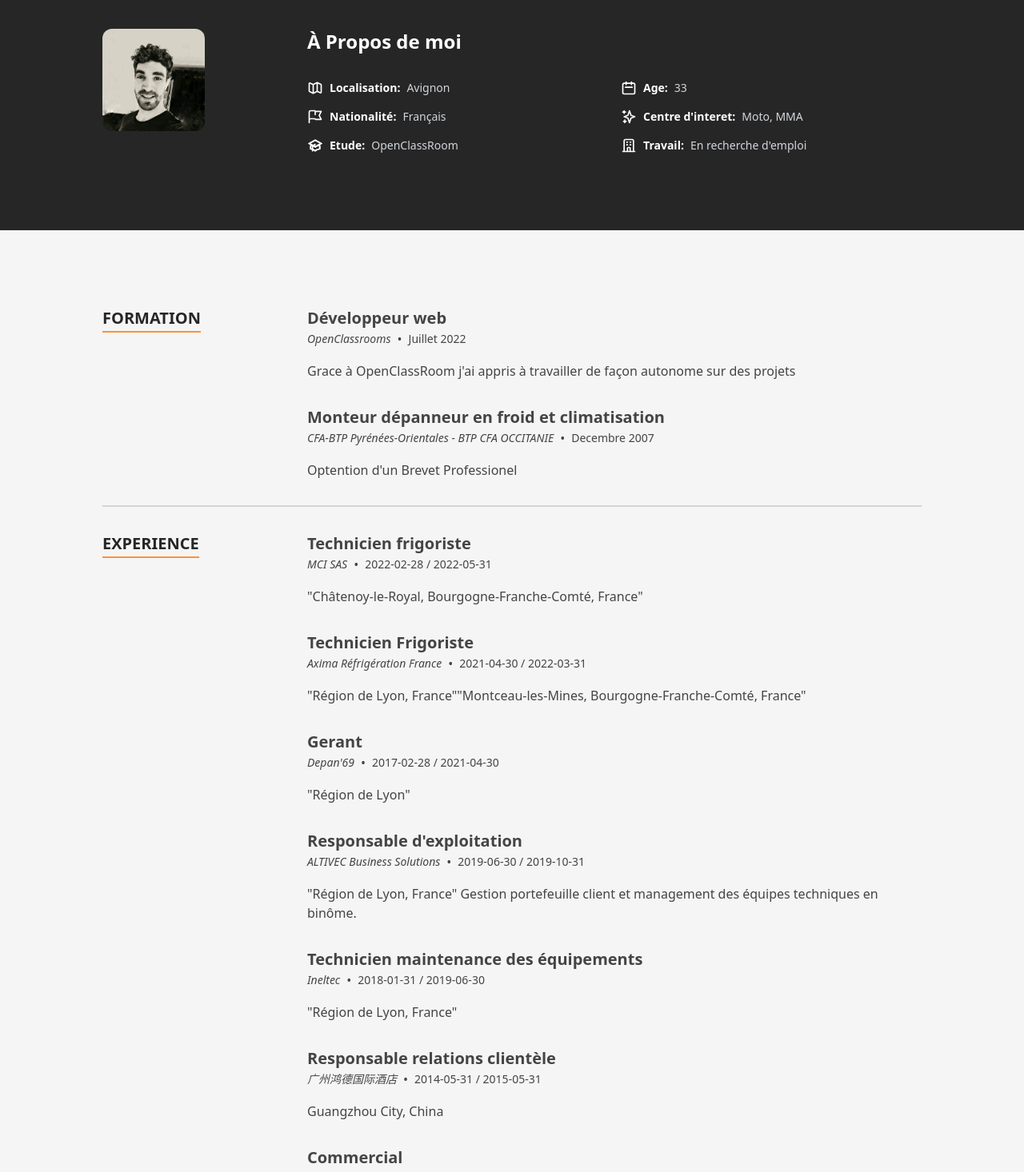
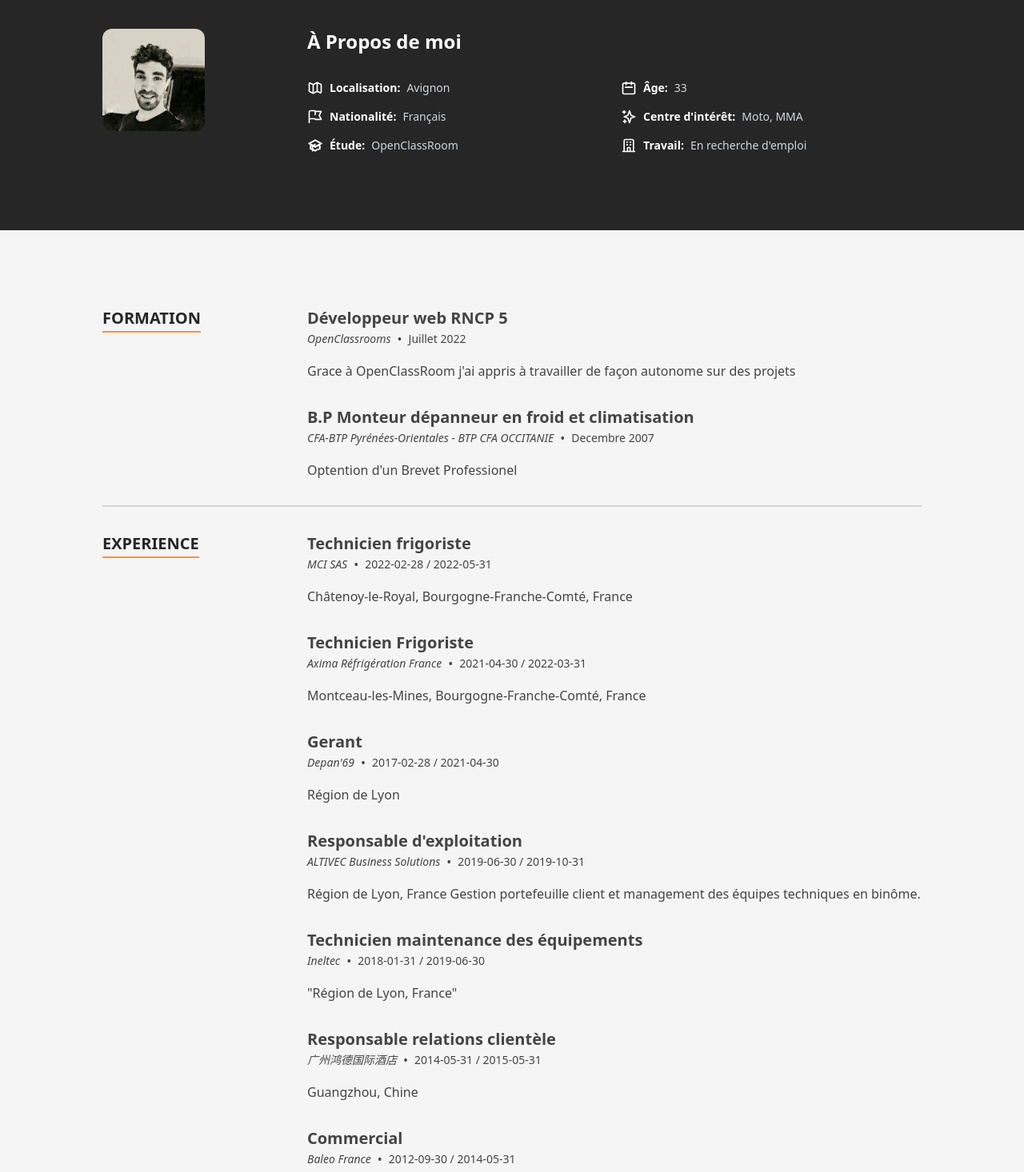
Before and after one commit to Bulrack66/React-Resume-Next, a Next.js app: page / in a window 1280 px wide. Shown: the part 860-2326 px from the top of the page at 80% size. Built offline with nearby package versions, Linux system fonts and the light colour scheme.

Commit message:
UpdateResume

```diff
--- a/src/data/data.tsx
+++ b/src/data/data.tsx
@@ -102,10 +102,10 @@ export const aboutData: About = {
   description: ``,
   aboutItems: [
     {label: 'Localisation', text: 'Avignon', Icon: MapIcon},
-    {label: 'Age', text: '33', Icon: CalendarIcon},
+    {label: 'Âge', text: '33', Icon: CalendarIcon},
     {label: 'Nationalité', text: 'Français', Icon: FlagIcon},
-    {label: "Centre d'interet", text: 'Moto, MMA', Icon: SparklesIcon},
-    {label: 'Etude', text: 'OpenClassRoom', Icon: AcademicCapIcon},
+    {label: "Centre d'intérêt", text: 'Moto, MMA', Icon: SparklesIcon},
+    {label: 'Étude', text: 'OpenClassRoom', Icon: AcademicCapIcon},
     {label: 'Travail', text: "En recherche d'emploi", Icon: OfficeBuildingIcon},
   ],
 };
@@ -214,13 +214,13 @@ export const portfolioItems: PortfolioItem[] = [
 export const education: TimelineItem[] = [
   {
     location: "OpenClassrooms",
-    title: "Développeur web",
+    title: "Développeur web RNCP 5",
     date: "Juillet 2022",
     content:<p>Grace à OpenClassRoom j'ai appris à travailler de façon autonome sur des projets</p>
   },
   {
     location: "CFA-BTP Pyrénées-Orientales - BTP CFA OCCITANIE",
-    title: "Monteur dépanneur en froid et climatisation",
+    title: "B.P Monteur dépanneur en froid et climatisation",
     content: <p>Optention d'un Brevet Professionel</p>,
     date: "Decembre 2007",
   },
@@ -231,26 +231,26 @@ export const experience: TimelineItem[] = [
     location: "MCI SAS",
     title: "Technicien frigoriste ",
     date: "2022-02-28 / 2022-05-31",
-    content: (<p>"Châtenoy-le-Royal, Bourgogne-Franche-Comté, France"</p>)
+    content: (<p>Châtenoy-le-Royal, Bourgogne-Franche-Comté, France</p>)
   },
   {
     location: "Axima Réfrigération France",
     title: "Technicien Frigoriste",
     date: "2021-04-30 / 2022-03-31",
-    content: (<p>"Région de Lyon, France""Montceau-les-Mines, Bourgogne-Franche-Comté, France"</p>)
+    content: (<p>Montceau-les-Mines, Bourgogne-Franche-Comté, France</p>)
   },
   {
     location: "Depan'69",
     title: "Gerant",
     date: "2017-02-28 / 2021-04-30",
-    content: (<p>"Région de Lyon"</p>)
+    content: (<p>Région de Lyon</p>)
   },
   {
     location: "ALTIVEC Business Solutions",
     title: "Responsable d'exploitation",
     date: "2019-06-30 / 2019-10-31",
     content: (
-    <p>"Région de Lyon, France" Gestion portefeuille client et management
+    <p>Région de Lyon, France Gestion portefeuille client et management
        des équipes techniques en binôme.</p>
     )
   },
@@ -264,13 +264,13 @@ export const experience: TimelineItem[] = [
     location: "广州鸿德国际酒店",
     title: "Responsable relations clientèle",
     date: "2014-05-31 / 2015-05-31",
-    content: (<p>Guangzhou City, China</p>)
+    content: (<p>Guangzhou, Chine</p>)
   },
   {
     location: "Baleo France",
     title: "Commercial",
     date: "2012-09-30 / 2014-05-31",
-    content: <p>(Guangzhou City, China)</p>
+    content: (<p>Guangzhou, Chine</p>)
   },
 ];
 
```
